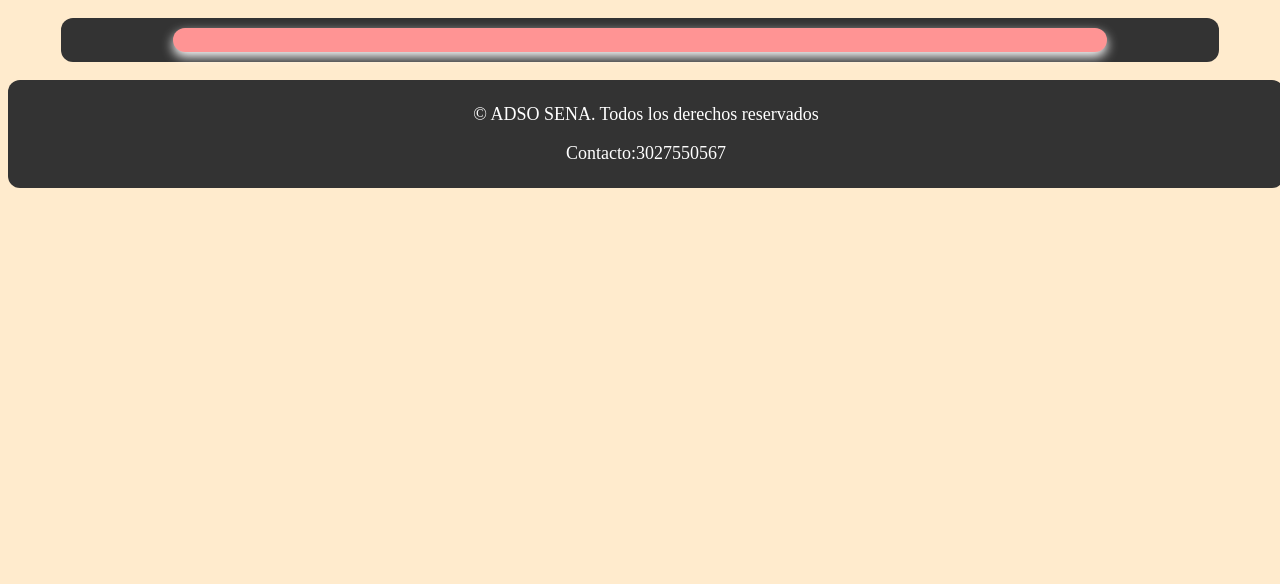
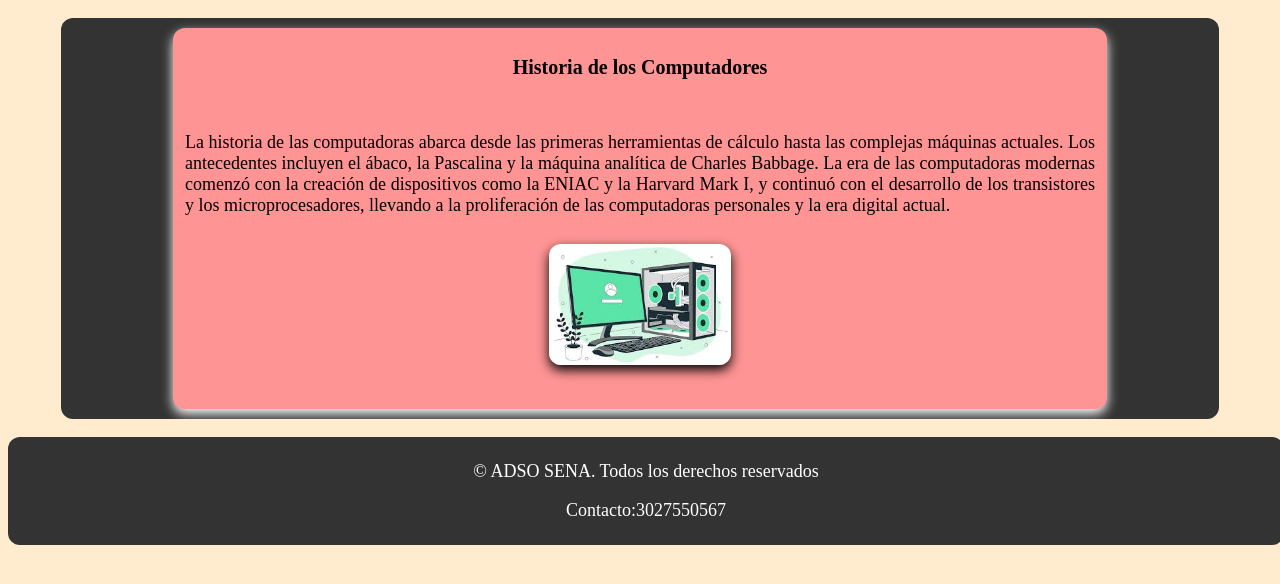
Before and after one commit to BREINERMEDINA/AdsoComercio, a plain HTML site: page historia.html in a window 1280 px wide. Shown: the part 138-722 px from the top of the page. Drawn offline with Linux system fonts and the light colour scheme.

Commit message:
Rama Desarrollador, Cambios pag historia

```diff
--- a/estilos/style.css
+++ b/estilos/style.css
@@ -74,3 +74,8 @@ p {
     color: white;
     font-family: 'Times New Roman', Times, serif
 }
+.titulo {
+    text-align: center;
+    font-family: 'Times New Roman', Times, serif;
+    font-size: 20px;
+}
--- a/historia.html
+++ b/historia.html
@@ -10,7 +10,7 @@
     <header>
         <h1>ADSO SENA</h1>
         <nav>
-            <ul><li><a href=""></a>Home</li></ul>
+            <ul><li><a href="/index.html"></a>Home</li></ul>
             <ul><li><a href=""></a>Historia</li></ul>
             <ul><li><a href=""></a>Información</li></ul>
             <ul><li><a href=""></a>Contacto</li></ul>
@@ -19,7 +19,11 @@
     <br>
     <main>
        <section>
-
+        <h2 class="titulo">Historia de los Computadores</h2>
+        <br>
+        <p>La historia de las computadoras abarca desde las primeras herramientas de cálculo hasta las complejas máquinas actuales. Los antecedentes incluyen el ábaco, la Pascalina y la máquina analítica de Charles Babbage. La era de las computadoras modernas comenzó con la creación de dispositivos como la ENIAC y la Harvard Mark I, y continuó con el desarrollo de los transistores y los microprocesadores, llevando a la proliferación de las computadoras personales y la era digital actual.</p>
+        <div class="center"><img src="/imagenes/img1.jpg" alt=""></div>
+        <br>
        </section>
     </main>
     <br>
```
